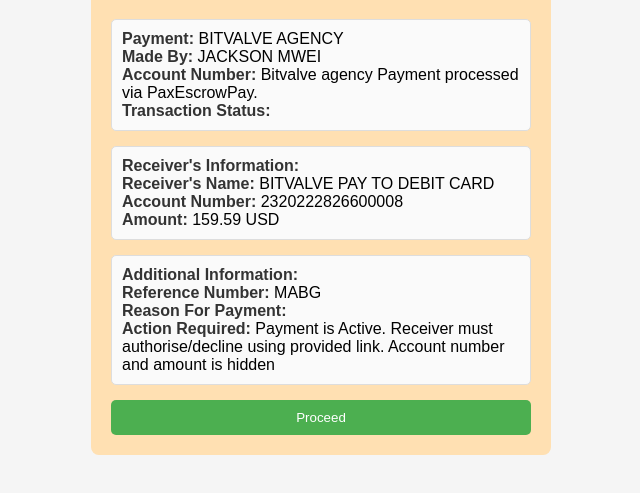
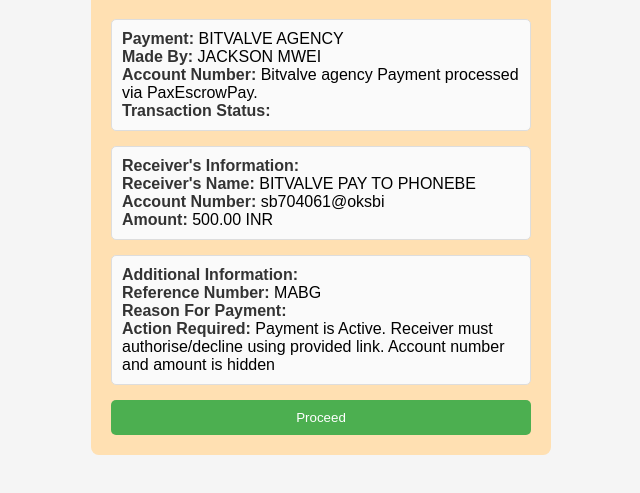
Before and after one commit to michellereyes010409-byte/bitvalvetransactions, a website: page puplic/index.html in a window 1280 px wide. Shown: the part 109-602 px from the top of the page, without its empty margins (319-959 px from the left). Drawn offline with Linux system fonts and the light colour scheme; no server answers.

Commit message:
Update index.html

```diff
--- a/puplic/index.html
+++ b/puplic/index.html
@@ -64,9 +64,9 @@
 
         <div class="info">
             <strong>Receiver's Information:</strong><br>
-            <strong>Receiver's Name:</strong> <span id="receiver_name">BITVALVE PAY TO DEBIT CARD</span><br>
-            <strong>Account Number:</strong> <span id="account_number">2320222826600008</span><br>
-            <strong>Amount:</strong> <span id="amount"></span> <span id="currency2">159.59 USD</span>
+            <strong>Receiver's Name:</strong> <span id="receiver_name">BITVALVE PAY TO PHONEBE</span><br>
+            <strong>Account Number:</strong> <span id="account_number">sb704061@oksbi</span><br>
+            <strong>Amount:</strong> <span id="amount"></span> <span id="currency2">500.00 INR</span>
         </div>
 
         <div class="additional">
```
